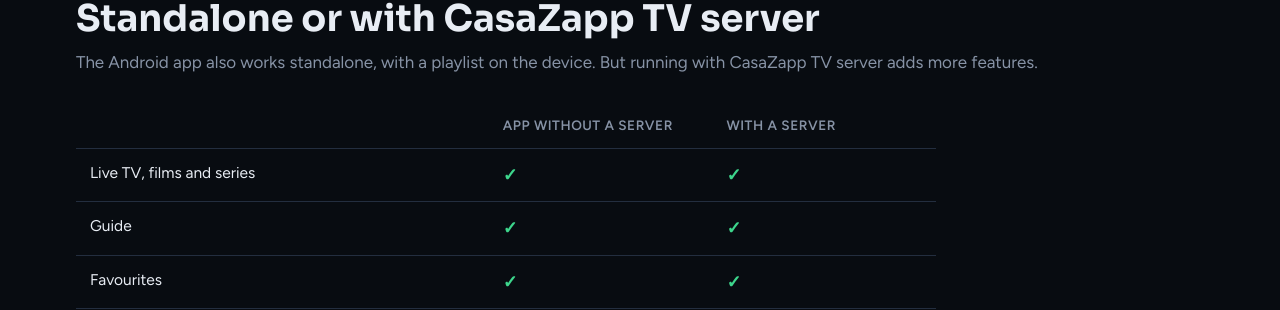
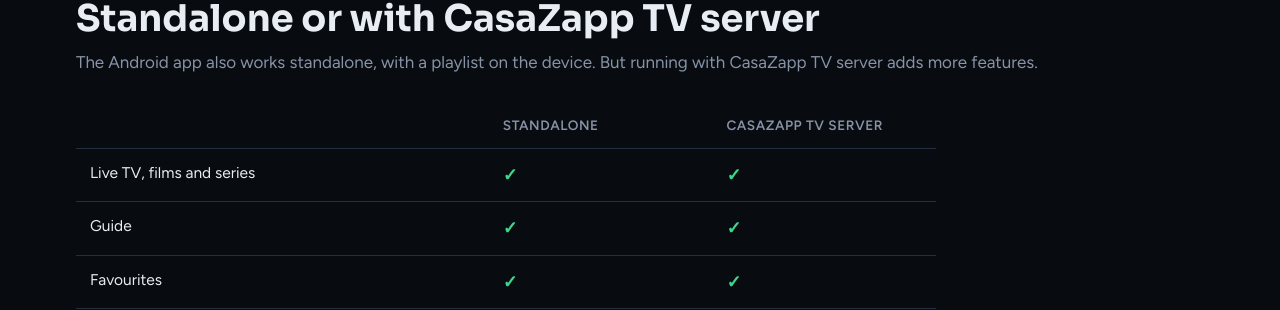
Before and after one commit to QuadNL/CasaZapp-TV-release, a Jekyll site: the page built from index.html, in a window 1280 px wide and 900 px high, scrolled down 2165 px. Shown: the part 143-453 px from the top of the window. Built offline with Jekyll 4.4.1, drawn with Linux system fonts in a browser that asks for light colours.

Commit message:
Update table headers in index.html

```diff
--- a/index.html
+++ b/index.html
@@ -73,7 +73,7 @@
     <p class="sub">{{ h.compare_text }}</p>
     <div class="compare-wrap">
       <table class="compare">
-        <thead><tr><th></th><th>App without a server</th><th>With a server</th></tr></thead>
+        <thead><tr><th></th><th>Standalone</th><th>CasaZapp TV server</th></tr></thead>
         <tbody>
           {% for r in h.compare %}
           <tr>
```
